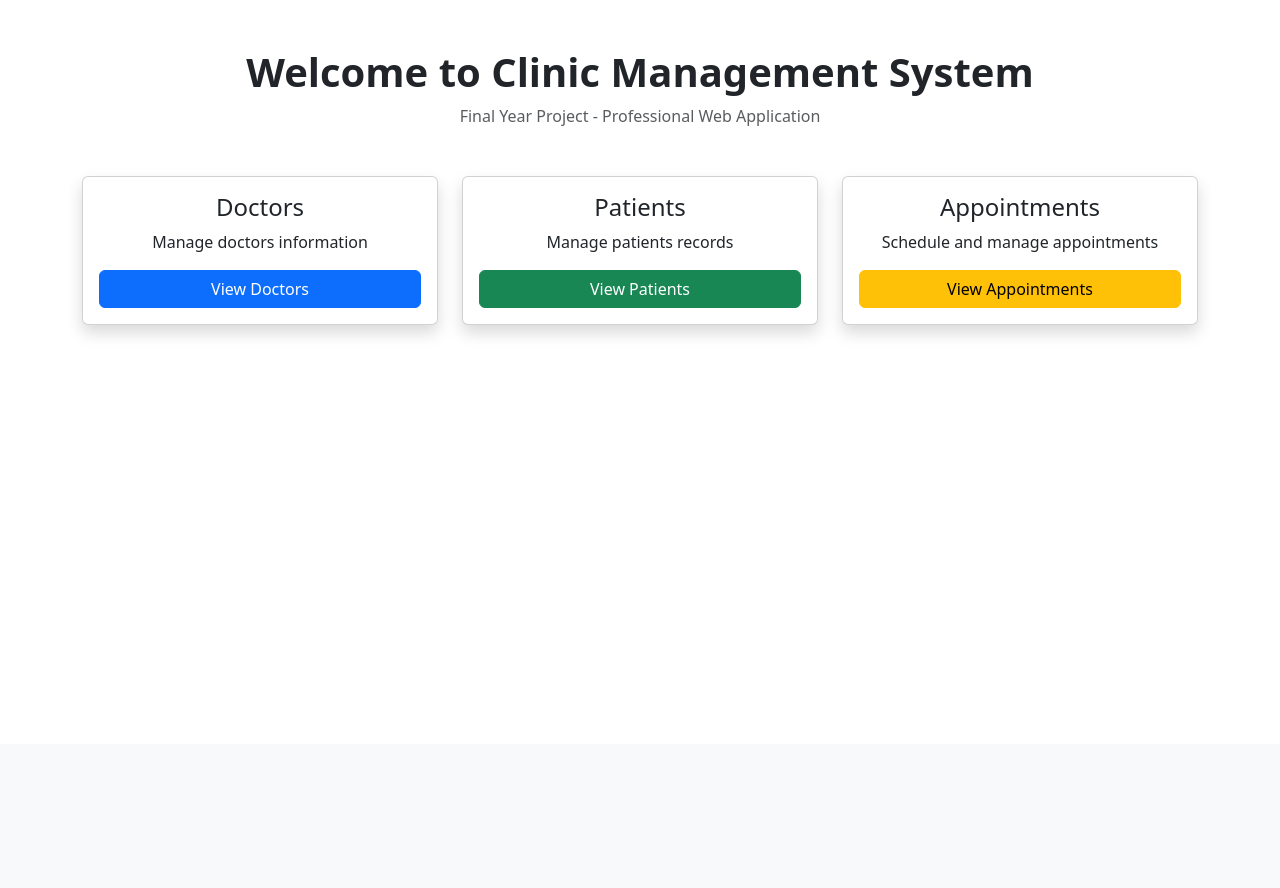
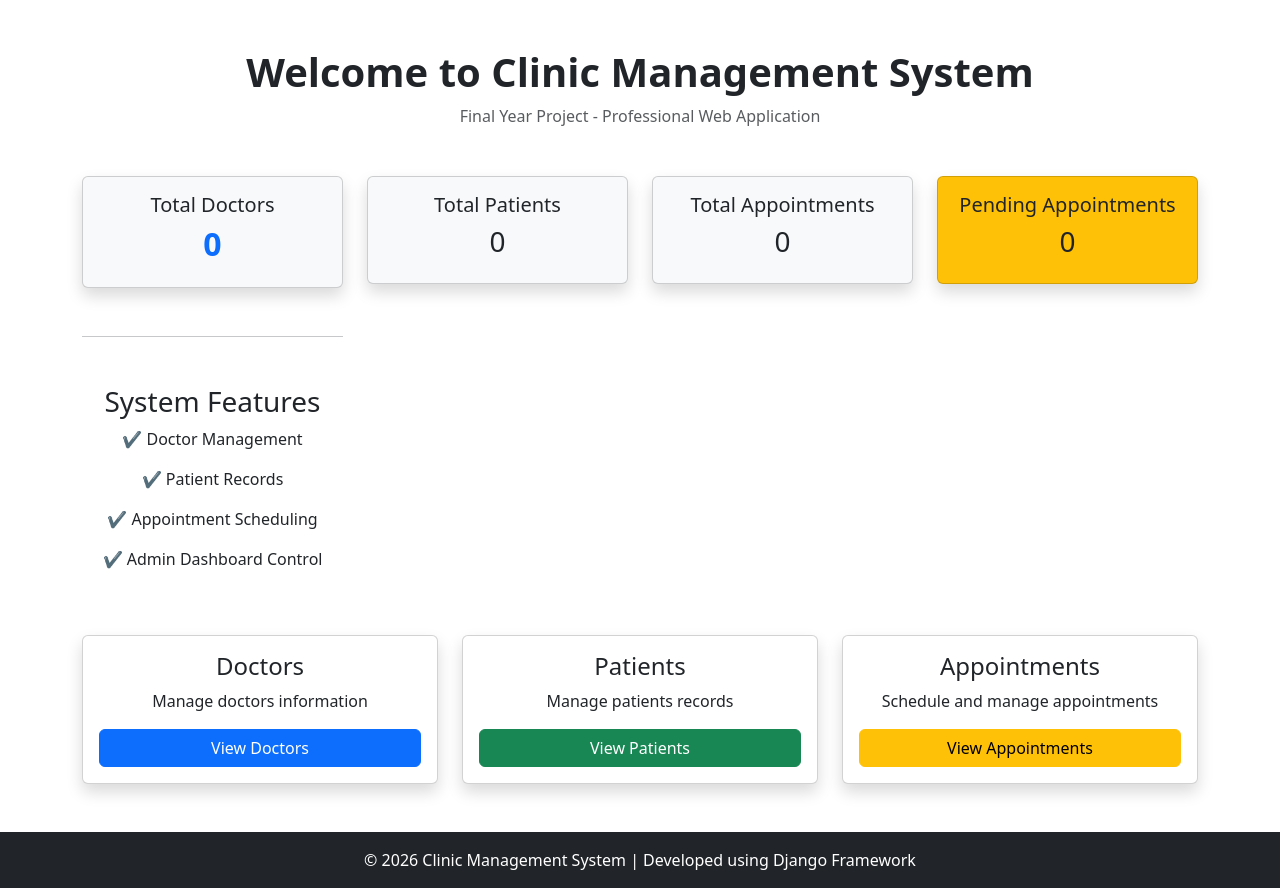
Before and after one commit to kaurarsh2001/clinic-management-system, a Django app: page / in a window 1280 px wide. Shown: the part 56-944 px from the top of the page. Before the commit the page ends 390 px from the top, so only its background shows below. Run offline with Django 5.2, Linux system fonts and the light colour scheme; data that the repository does not hold is empty.

Commit message:
Updated home page

```diff
--- a/core/templates/core/home.html
+++ b/core/templates/core/home.html
@@ -24,7 +24,46 @@
         <h1 class="fw-bold">Welcome to Clinic Management System</h1>
         <p class="text-muted">Final Year Project - Professional Web Application</p>
     </div>
+<div class="row text-center mb-5">
 
+    <div class="col-md-3">
+        <div class="card bg-light shadow p-3">
+            <h5>Total Doctors</h5>
+            <h2 class="fw-bold text-primary">{{ total_doctors }}</h2>
+        </div>
+        <hr class="my-5">
+
+<div class="text-center">
+    <h3>System Features</h3>
+    <p>✔ Doctor Management</p>
+    <p>✔ Patient Records</p>
+    <p>✔ Appointment Scheduling</p>
+    <p>✔ Admin Dashboard Control</p>
+</div>
+    </div>
+
+    <div class="col-md-3">
+        <div class="card bg-light shadow p-3">
+            <h5>Total Patients</h5>
+            <h3>{{ total_patients }}</h3>
+        </div>
+    </div>
+
+    <div class="col-md-3">
+        <div class="card bg-light shadow p-3">
+            <h5>Total Appointments</h5>
+            <h3>{{ total_appointments }}</h3>
+        </div>
+    </div>
+
+    <div class="col-md-3">
+        <div class="card bg-warning shadow p-3">
+            <h5>Pending Appointments</h5>
+            <h3>{{ pending_appointments }}</h3>
+        </div>
+    </div>
+
+</div>
     <div class="row text-center">
 
         <div class="col-md-4">
@@ -55,5 +94,9 @@
 
 </div>
 
+<footer class="bg-dark text-white text-center p-3 mt-5">
+    © 2026 Clinic Management System | Developed using Django Framework
+</footer>
+
 </body>
 </html>
```
